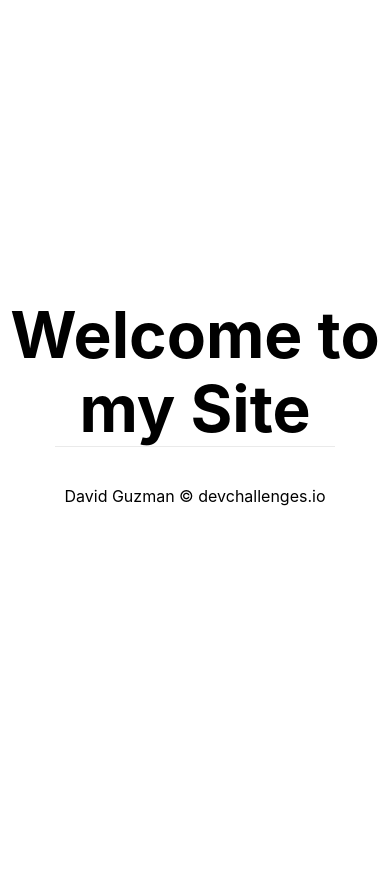
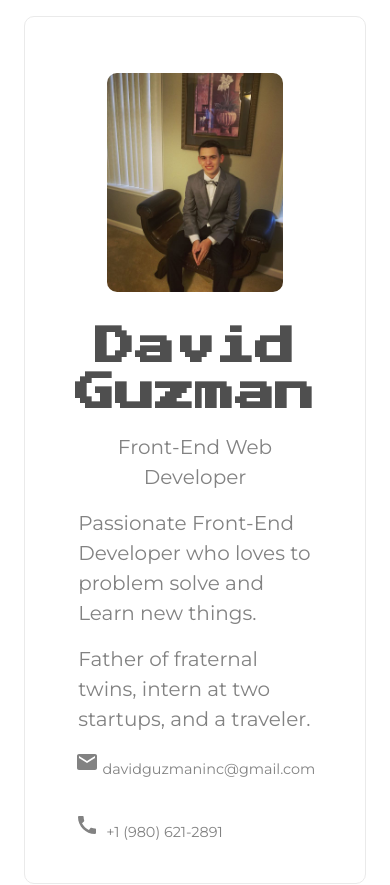
Before and after one commit to daveguz97/portfolio, a Next.js app: page / in a window 390 px wide. Shown: the top 885 px of the page. Before the commit the page ends 844 px from the top, so only its background shows below. Built offline with nearby package versions, Linux system fonts and the light colour scheme.

Commit message:
Finished the header

```diff
--- a/components/Header.js
+++ b/components/Header.js
@@ -1,9 +1,49 @@
+import headerStyle from '../styles/Header.module.scss';
+import Email from '@material-ui/icons/Email';
+import Call from '@material-ui/icons/Call';
+import styles from '../styles/Layout.module.scss';
+
 const Header = () => {
     return (
-        <div>
+        <header className={headerStyle.header}>
+            <div className={styles.card}>
+                <div className={headerStyle.cardWrapper}>
+                    <img
+                        src='/me.jpg'
+                        alt='A picture of me'
+                    />
+                    <div className={headerStyle.textContent}>
+                        <h3 className={headerStyle.title}>David Guzman</h3>
+                        <p className={headerStyle.description}>
+                            Front-End Web Developer
+                        </p>
+                        <p>
+                            Passionate Front-End Developer who loves to problem
+                            solve and Learn new things.
+                        </p>
+                        <p>
+                            Father of fraternal twins, intern at two startups,
+                            and a traveler.
+                        </p>
+                    </div>
+                    <div className={headerStyle.socialLinks}>
+                        <p>
+                            <a href='mailto: davidguzmaninc@gmail.com'>
+                                <Email />
+                                &nbsp;davidguzmaninc@gmail.com
+                            </a>
+                        </p>
 
-        </div>
-    )
-}
+                        <p>
+                            <a href='tel:+1-980-621-2891'>
+                                <Call /> &nbsp;+1 (980) 621-2891
+                            </a>
+                        </p>
+                    </div>
+                </div>
+            </div>
+        </header>
+    );
+};
 
-export default Header
+export default Header;
--- a/components/Layout.js
+++ b/components/Layout.js
@@ -1,13 +1,17 @@
-import styles from '../styles/Layout.module.scss'
+import Header from '../components/Header';
+import Footer from '../components/Footer';
+import styles from '../styles/Layout.module.scss';
 
-const Layout = ({children}) => {
+const Layout = ({ children }) => {
     return (
         <>
-         <div className={styles.container}>
-             <main className={styles.main}>{children}</main>
-         </div>
+            <div className={styles.container}>
+                <Header />
+                <main className={styles.main}>{children}</main>
+                <Footer />
+            </div>
         </>
-    )
-}
+    );
+};
 
-export default Layout
+export default Layout;
--- a/package.json
+++ b/package.json
@@ -8,6 +8,9 @@
     "start": "next start"
   },
   "dependencies": {
+    "@material-ui/core": "^4.11.3",
+    "@material-ui/icons": "^4.11.2",
+    "material-design-icons": "^3.0.1",
     "next": "10.0.6",
     "react": "17.0.1",
     "react-dom": "17.0.1"
--- a/pages/index.js
+++ b/pages/index.js
@@ -1,6 +1,5 @@
 import Head from 'next/head';
 import styles from '../styles/Layout.module.scss';
-import Footer from '../components/Footer'
 
 export default function Home() {
     return (
@@ -9,9 +8,6 @@ export default function Home() {
                 <title>David Guzman</title>
                 <link rel='icon' href='/favicon.ico' />
             </Head>
-
-            <h4 className={styles.title}>Welcome to my Site</h4>
-            <Footer />
         </>
     );
 }
--- /dev/null
+++ b/styles/Header.module.scss
@@ -0,0 +1,88 @@
+@import './variables.scss';
+
+.header {
+    p, a {
+        color: $secondary-gray-color;
+        margin: .3rem 0;
+    }
+    .title {
+        margin: 0;
+        line-height: 1.15;
+        font-size: 2.5rem;
+        color: $primary-gray-color;
+    }
+
+    .cardWrapper {
+        height: 100%;
+        display: flex;
+        align-items: flex-start;
+        justify-content: space-between;
+    }
+
+    .textContent {
+        display: flex;
+        height: 100%;
+        width: 50%;
+        flex-direction: column;
+        align-items: flex-start;
+        margin: 0 1.5rem;
+    }
+
+    img {
+        max-width: 150px;
+        border-radius: 10px;
+    }
+
+    .title,
+    .description {
+        text-align: center;
+    }
+
+    .socialLinks {
+        display: flex;
+        min-height: 10vh;
+        flex-direction: column;
+        justify-content: flex-end;
+        align-items: flex-start;
+        color: $primary-gray-color;
+    }
+}
+
+// Small Laptop
+@media screen and (max-width: 1024px) {
+    .header {
+        img {
+            max-width: 60%;
+            margin: 2rem 0;
+        }
+
+        .cardWrapper {
+            flex-direction: column;
+            align-items: center;
+        }
+
+        .textContent {
+            width: 80%;
+            align-items: center;
+
+            p {
+                margin-top: 1rem;
+            }
+
+        p:last-child {
+            align-self: flex-start;
+        }
+        }
+
+
+
+
+        .socialLinks {
+
+            p {
+                margin: 1rem .5rem;
+                font-size: .9rem;
+            }
+        }
+    }
+}
--- a/styles/Layout.module.scss
+++ b/styles/Layout.module.scss
@@ -14,33 +14,6 @@
   flex-direction: column;
   justify-content: center;
   align-items: center;
-}
-
-.title a {
-  color: #0070f3;
-  text-decoration: none;
-}
-
-.title a:hover,
-.title a:focus,
-.title a:active {
-  text-decoration: underline;
-}
-
-.title {
-  margin: 0;
-  line-height: 1.15;
-  font-size: 4rem;
-}
-
-.title,
-.description {
-  text-align: center;
-}
-
-.description {
-  line-height: 1.5;
-  font-size: 1.5rem;
 }
 
 .code {
@@ -73,13 +46,6 @@
   transition: color 0.15s ease, border-color 0.15s ease;
 }
 
-.card:hover,
-.card:focus,
-.card:active {
-  color: #0070f3;
-  border-color: #0070f3;
-}
-
 .card h3 {
   margin: 0 0 1rem 0;
   font-size: 1.5rem;
@@ -91,10 +57,6 @@
   line-height: 1.5;
 }
 
-.logo {
-  height: 1em;
-}
-
 @media (max-width: 600px) {
   .grid {
     width: 100%;
--- a/styles/globals.scss
+++ b/styles/globals.scss
@@ -1,16 +1,32 @@
+@import url('https://fonts.googleapis.com/css2?family=Montserrat&family=Press+Start+2P&display=swap');
+
+@import 'variables.scss';
+
 html,
 body {
-  padding: 0;
-  margin: 0;
-  font-family: -apple-system, BlinkMacSystemFont, Segoe UI, Roboto, Oxygen,
-    Ubuntu, Cantarell, Fira Sans, Droid Sans, Helvetica Neue, sans-serif;
+    padding: 0;
+    margin: 0;
+    font-family: $content-font-family;
+}
+
+h1,
+h2,
+h3,
+h4,
+h5,
+h6 {
+    font-family: $heading-font-family;
+}
+
+p {
+  font-weight: 500;
 }
 
 a {
-  color: inherit;
-  text-decoration: none;
+    color: inherit;
+    text-decoration: none;
 }
 
 * {
-  box-sizing: border-box;
+    box-sizing: border-box;
 }
--- a/styles/variables.scss
+++ b/styles/variables.scss
@@ -0,0 +1,7 @@
+$heading-font-family: 'Press Start 2P', cursive;
+$content-font-family: 'Montserrat', sans-serif;
+$font-weight: 500;
+$dark-text-color: #333;
+$primary-gray-color: #4f4f4f;
+$secondary-gray-color: #828282;
+$primary-btn-color: #2F80ED;
```
Also changed, not shown: public/me.jpg (added), 1 other file (tests, documents, lock files or other folders).
